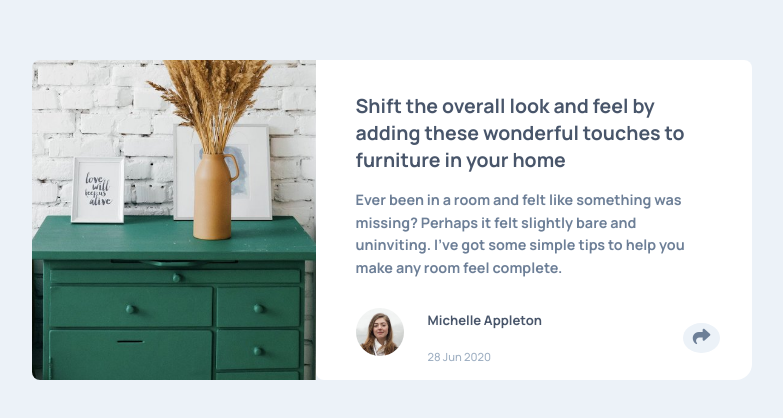
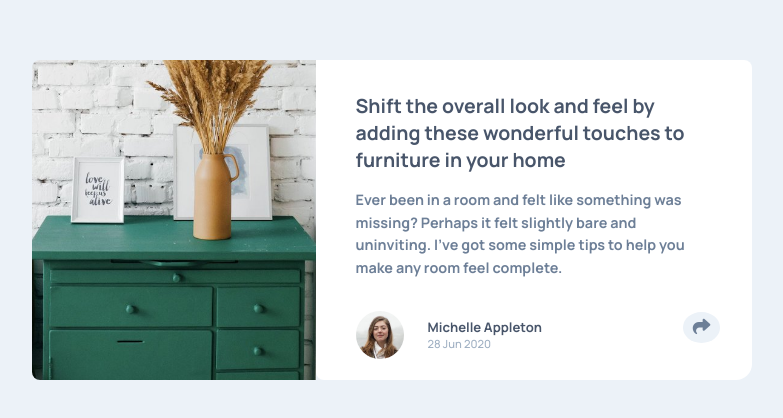
Before and after one commit to Facu3071/challenge-article-preview, a plain HTML site: page index.html in a window 1280 px wide. Shown: the part 180-598 px from the top of the page, without its empty margins (248-1031 px from the left). Drawn offline with Linux system fonts and the light colour scheme.

Commit message:
Update styles.css

```diff
--- a/styles.css
+++ b/styles.css
@@ -86,10 +86,12 @@ main {
 }
 .author-text {
   color: var(--Very-dark-grayish-blue);
-  line-height: 1.5rem;
   padding: 0 1.5rem;
   font-family: var(--ff-one);
   font-size: 0.7rem;
+}
+.author-text h3 {
+  margin: 0;
 }
 .date {
   color: var(--grayish-blue);
@@ -154,7 +156,6 @@ main {
     height: 100%;
   }
   .container-second {
-    padding: 1rem 0;
     border-top-right-radius: 0.5rem;
     border-bottom-left-radius: 0.5rem;
   }
@@ -164,6 +165,7 @@ main {
   }
   .author-info {
     margin-bottom: 0;
+    margin-top: 2rem;
   }
   .author-social-media {
     border-bottom-left-radius: 0;
```
